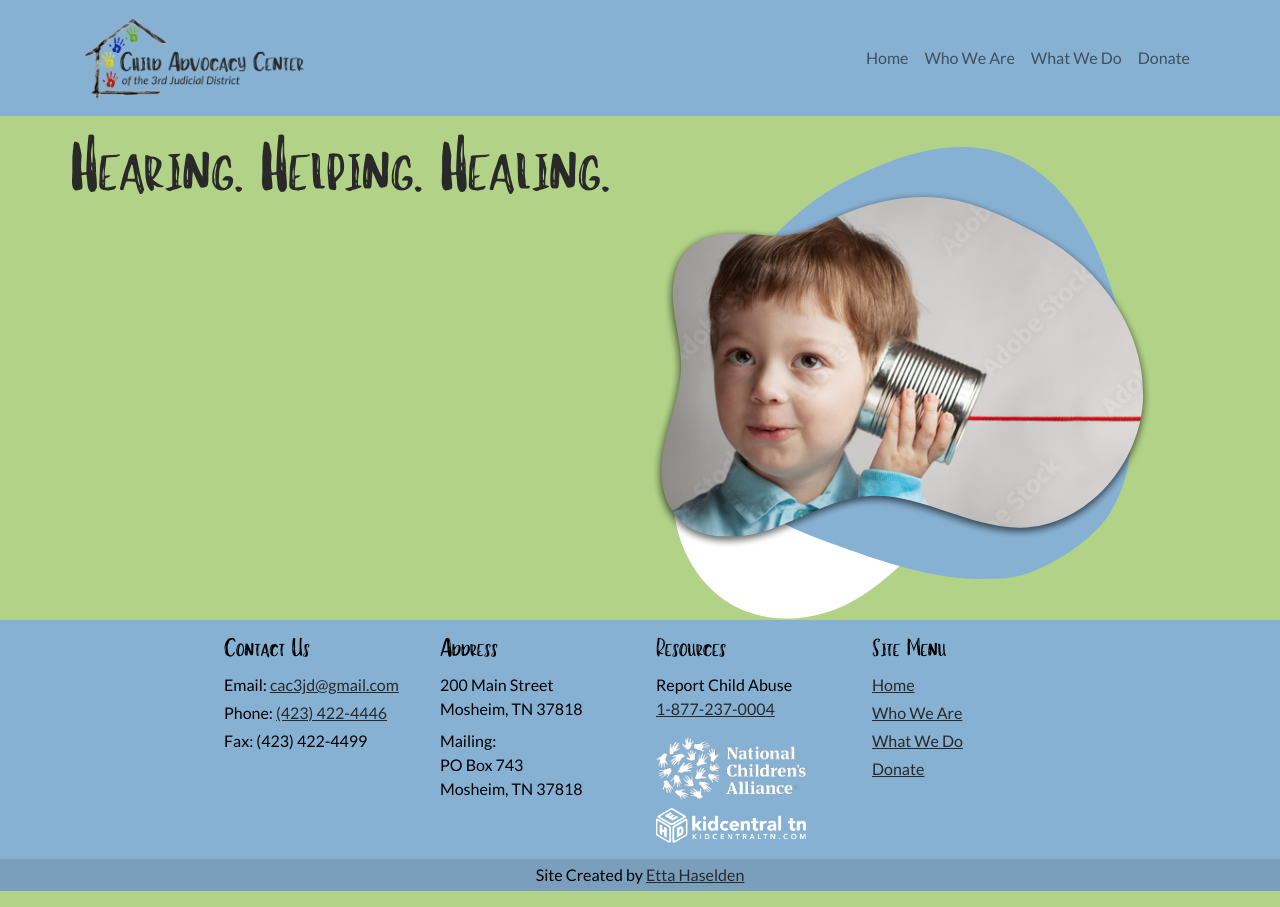
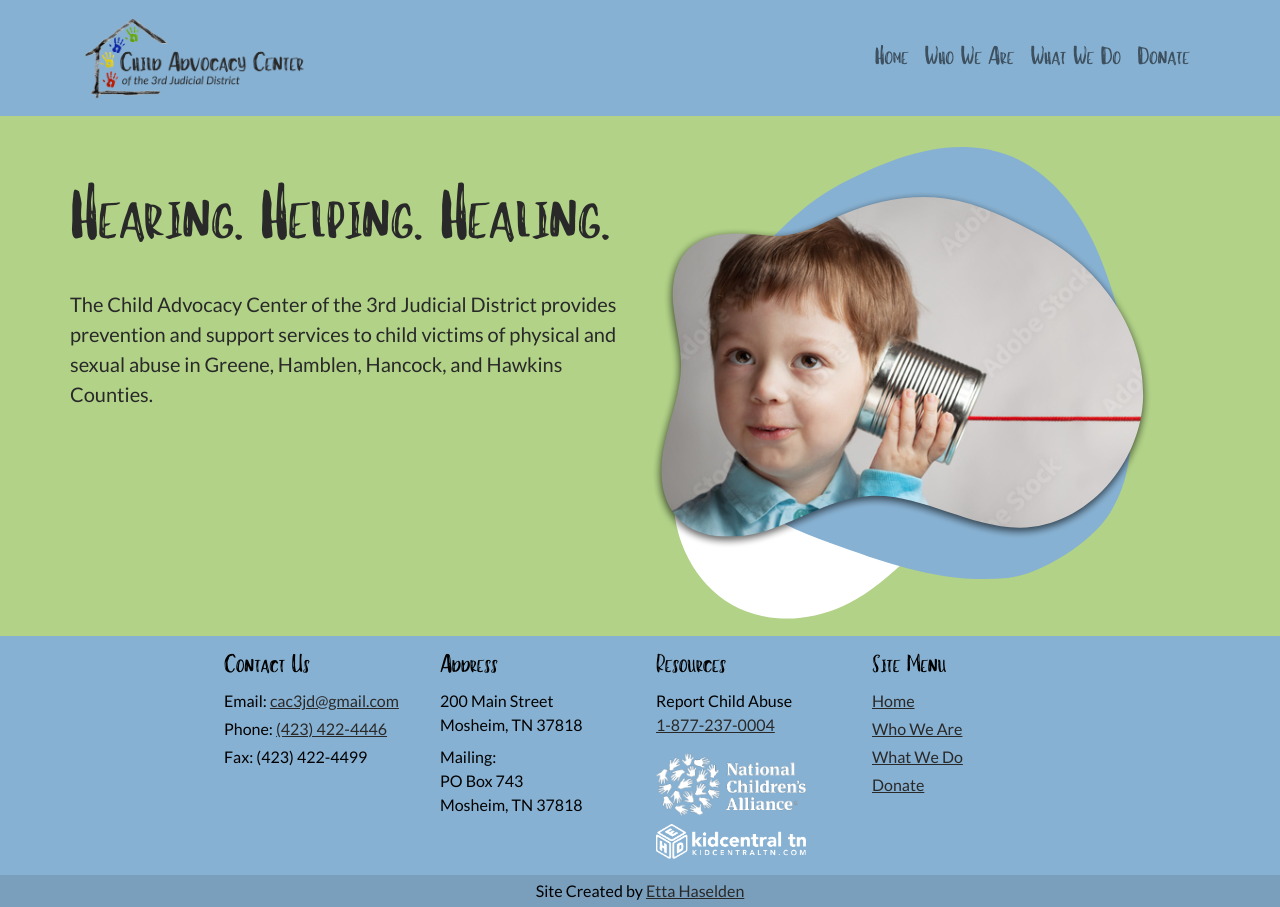
Before and after one commit to ettariley/CAC, a React (Create React App) app: page / in a window 1280 px wide. Built offline with nearby package versions, Linux system fonts and the light colour scheme.

Commit message:
added mobile stylings

```diff
--- a/src/components/about.js
+++ b/src/components/about.js
@@ -47,21 +47,21 @@ function About() {
           </Col>
         </Row>
         <Row>
-          <Col sm="auto">
+          <Col sm="auto" className='pb-2'>
             <Button>
               <NavLink to="/what-we-do">Learn more about CAC services</NavLink>
             </Button>
           </Col>
-          <Col sm="auto">
+          <Col sm="auto" className='pb-2'>
             <Button>
               <NavLink to="/donate">Donate to the CAC</NavLink>
             </Button>
           </Col>
         </Row>
-        <h2 className="mt-4">Our Staff</h2>
-        <Row className='pb-5'>
+        <h2 className="mt-3">Our Staff</h2>
+        <Row className='pb-4'>
           <Col md='4'>
-            <Card border="primary" className='border border-2'>
+            <Card border="primary" className='border border-2 mb-2'>
               <Card.Img variant="top" src={Nellie} />
               <Card.Body>
                 <Card.Title><h3>Staff Member Name</h3></Card.Title>
@@ -80,7 +80,7 @@ function About() {
             </Card>
           </Col>
           <Col md='4'>
-            <Card border="primary" className='border border-2'>
+            <Card border="primary" className='border border-2 mb-2'>
               <Card.Img variant="top" src={Nola} />
               <Card.Body>
                 <Card.Title><h3>Staff Member Name</h3></Card.Title>
@@ -99,7 +99,7 @@ function About() {
             </Card>
           </Col>
           <Col md='4'>
-            <Card border="primary" className='border border-2'>
+            <Card border="primary" className='border border-2 mb-2'>
               <Card.Img variant="top" src={Ella} />
               <Card.Body>
                 <Card.Title><h3>Staff Member Name</h3></Card.Title>
--- a/src/components/home.js
+++ b/src/components/home.js
@@ -18,23 +18,15 @@ function Home() {
     <Fade in={open}>
       <Container className="mt-5 pt-5">
         <Row className="mt-4">
-          <Col className="home-landing">
-            <Row>Hearing. Helping. Healing.</Row>
+          <Col>
+            {/* add in later - each word fades in by itself */}
+            <Row className="home-landing pt-5">Hearing. Helping. Healing.</Row>
+            <Row className='fs-5 pt-3'>The Child Advocacy Center of the 3rd Judicial District provides prevention and support services to child victims of physical and sexual abuse in Greene, Hamblen, Hancock, and Hawkins Counties.</Row>
           </Col>
-          {/* <Col md="7">
-            <Row>
-              <Col className="home-landing">Hearing.</Col>
-            </Row>
-            <Row>
-              <Col className="home-landing offset-md-2">Helping.</Col>
-            </Row>
-            <Row>
-              <Col className="home-landing offset-md-4">Healing.</Col>
-            </Row>
-          </Col> */}
-          <Col>
+          <Col className='pb-3 d-sm-none d-md-flex'>
             <Image src={HomeLanding} fluid />
           </Col>
+          {/* add in later - more information provided by agency - stats, programs, etc. */}
         </Row>
       </Container>
     </Fade>
--- a/src/custom.scss
+++ b/src/custom.scss
@@ -12,10 +12,25 @@ $body-color: #292929;
 $headings-font-family: happyGirl, sans-serif;
 $font-family-base: 'Lato', sans-serif;
 
+$nav-link-font-size: 1.5em;
+
 .home-landing {
   font-family: happyGirl;
   font-size: 70px;
 }
 
+.nav-link {
+  font-family: happyGirl;
+  text-decoration: underline !important;
+  text-decoration-color: rgba(177, 210, 135, 0) !important;
+  text-underline-offset: 5px !important;
+  transition: text-decoration-color 500ms !important;
+}
+
+.nav-link:hover {
+  text-decoration-color: rgb(177, 210, 135, 1) !important;
+  // border-bottom: 3px solid #b1d287;
+}
+
 // import here
 @import "~bootstrap/scss/bootstrap";
```
